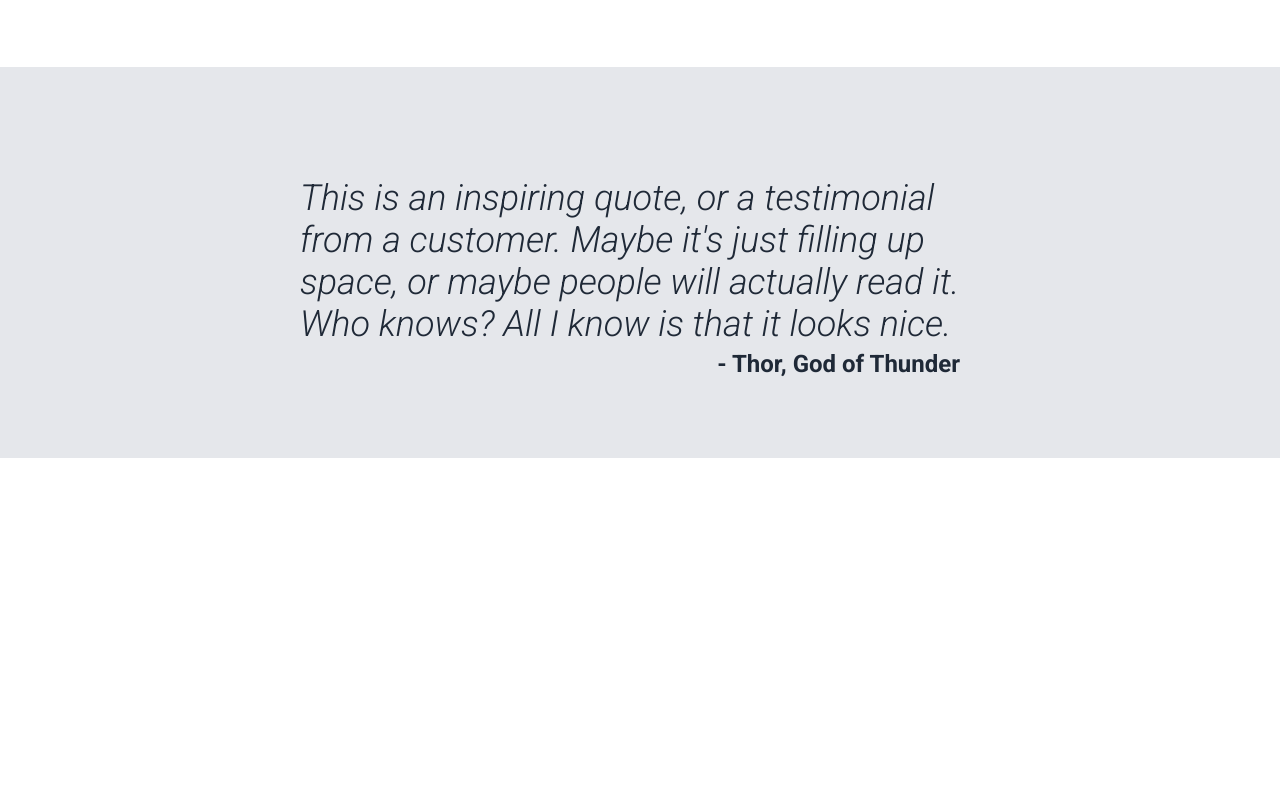
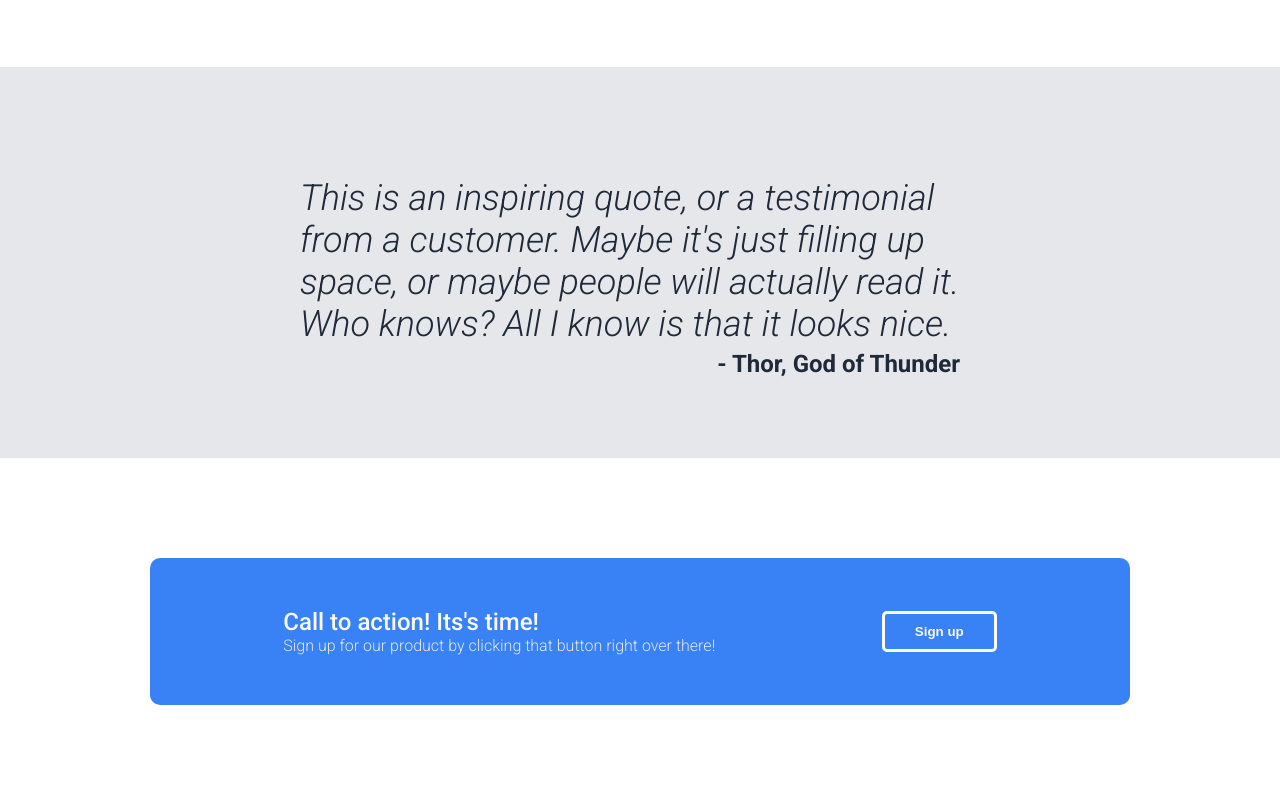
Before and after one commit to bathe-shekhar/landing-page, a plain HTML site: page index.html in a window 1280 px wide. Shown: the part 825-1630 px from the top of the page. Before the commit the page ends 1283 px from the top, so only its background shows below. Drawn offline with Linux system fonts and the light colour scheme.

Commit message:
Call to action section added.

```diff
--- a/index.html
+++ b/index.html
@@ -89,6 +89,21 @@
             </div>
         </div>
     </section>
+    <section class="call-to-action-section">
+        <div class="call-to-action-block">
+            <div class="call-to-action-msg-block">
+                <div class="call-to-action-msg-title">
+                    Call to action! Its's time!
+                </div>
+                <div class="call-to-action-msg">
+                    Sign up for our product by clicking that button right over there!
+                </div>
+            </div>
+            <div>
+                <button class="call-action-button">Sign up</button>
+            </div>
+        </div>
+    </section>
 </body>
 
 </html>
--- a/style.css
+++ b/style.css
@@ -142,6 +142,7 @@ header {
     display: flex;
     flex-direction: column;
     max-width: 800px;
+    margin: auto;
 }
 
 .inspiring-quote-author {
@@ -152,3 +153,43 @@ header {
     margin-right: 20px;
     margin-top: 5px;
 }
+
+.call-to-action-section {
+    /* border: 1px solid red; */
+    padding: 100px 150px;
+}
+
+.call-to-action-block {
+    display: flex;
+    background-color: #3882F6;
+    padding: 50px 50px;
+    border-radius: 10px;
+    justify-content: space-around;
+    align-items: center;
+    max-width: 900px;
+    margin: auto;
+}
+
+.call-to-action-msg-block {
+    color: #F9FAF8;
+}
+
+.call-to-action-msg-title {
+    color: #F9FAF8;
+    font-size: 24px;
+    font-weight: 500;
+}
+
+.call-to-action-msg {
+    color: #E5E7EB;
+    font-weight: 300;
+}
+
+.call-action-button {
+    color: #F9FAF8;
+    background-color: #3882F6;
+    border: 3px solid #F9FAF8;
+    padding: 10px 30px;
+    font-weight: bold;
+    border-radius: 5px;
+}
```
